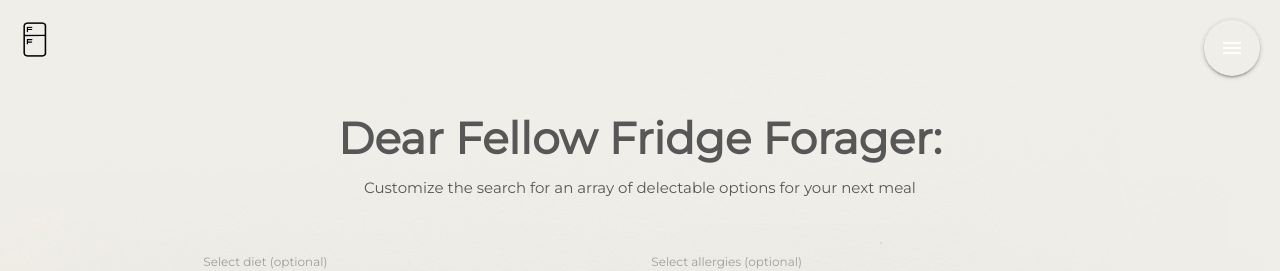
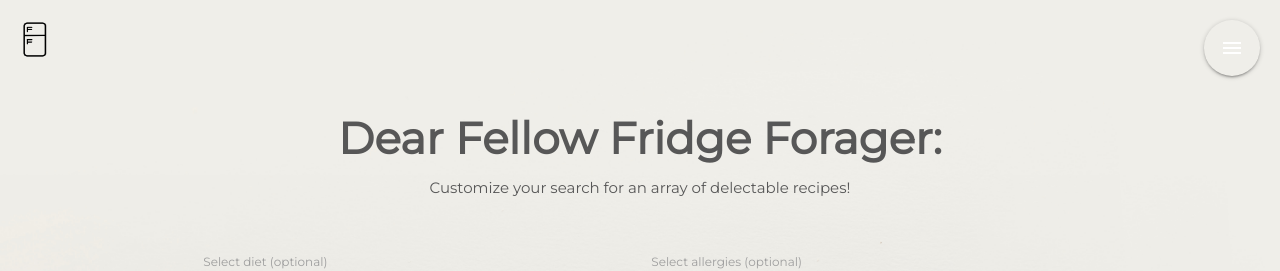
Before and after one commit to scottgall/Fridge-Forager, a plain HTML site: page search.html in a window 1280 px wide. Shown: the top 271 px of the page. Drawn offline with nearby package versions, Linux system fonts and the light colour scheme.

Commit message:
search subtitle

```diff
--- a/search.html
+++ b/search.html
@@ -37,7 +37,7 @@
     </div>
 
         <h3 class="h2align" style= "color:rgb(87, 87, 87)">Dear Fellow Fridge Forager:</h3>
-        <h5 class="h5align" style= "color:rgb(87, 87, 87)">Customize the search for an array of delectable options for your next meal</h5>
+        <h5 class="h5align" style= "color:rgb(87, 87, 87)">Customize your search for an array of delectable recipes!</h5>
 
 
     <br>
```
